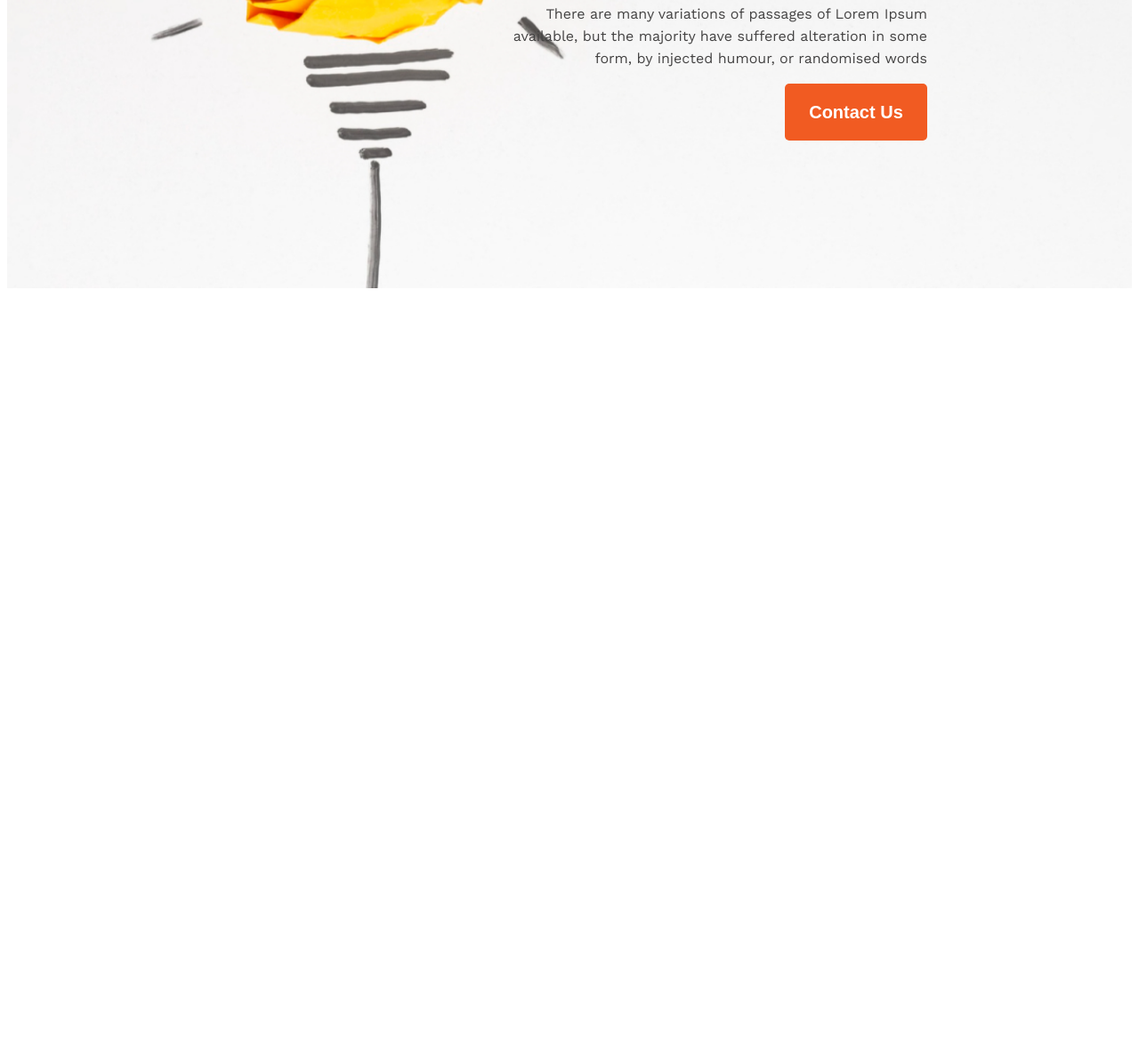
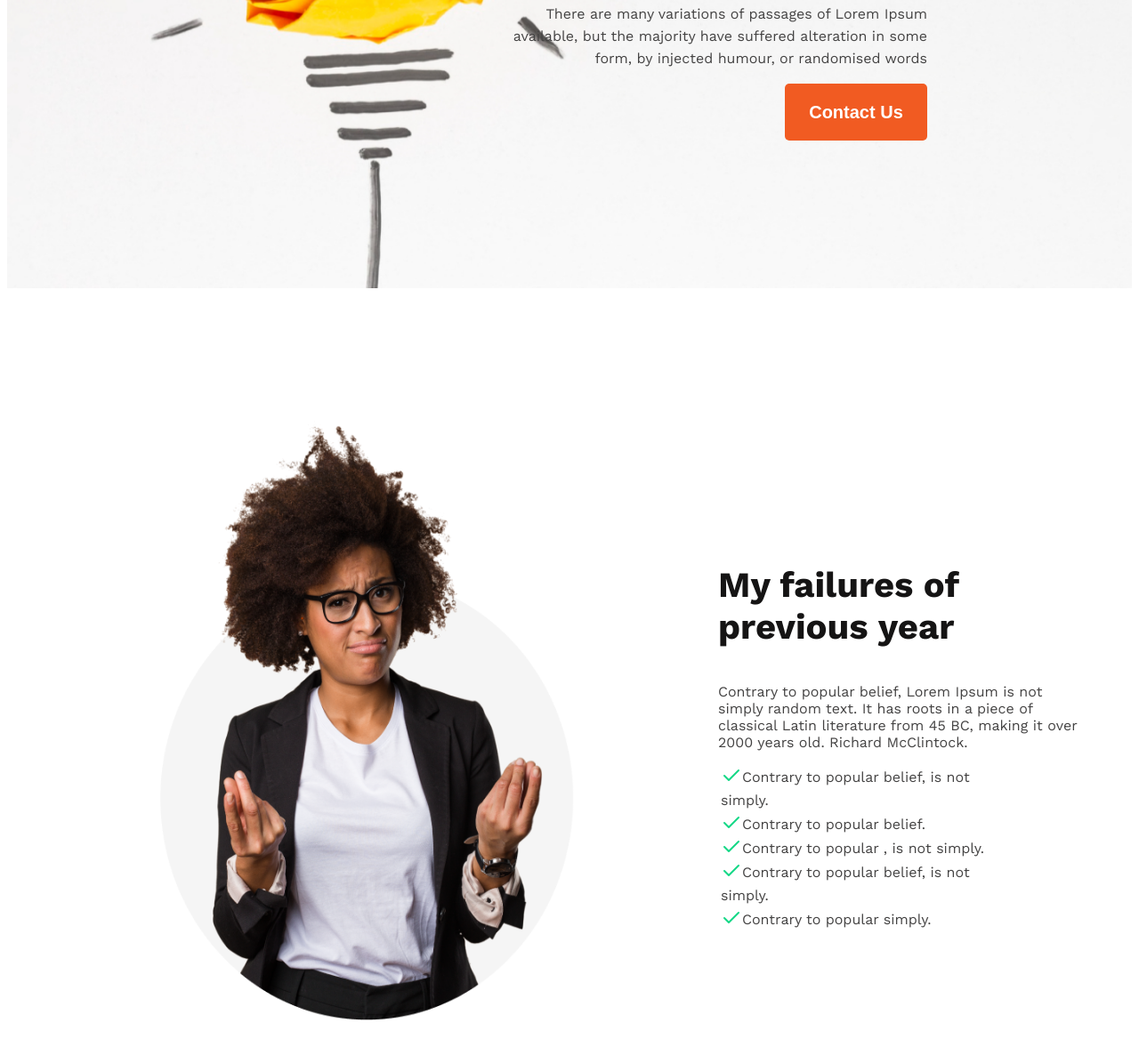
Before and after one commit to najim2004/module-5-task-1, a plain HTML site: page index.html in a window 1280 px wide. Shown: the part 530-1716 px from the top of the page at 89% size. Before the commit the page ends 862 px from the top, so only its background shows below. Drawn offline with nearby package versions, Linux system fonts and the light colour scheme.

Commit message:
My failures of previous year section

```diff
--- a/CSS/style.css
+++ b/CSS/style.css
@@ -1,5 +1,6 @@
 body {
     font-family: 'Work Sans', sans-serif;
+
 }
 
 .button-section {
@@ -36,7 +37,7 @@ header {
 }
 
 .banner-description {
-    color:#444343;
+    color: #444343;
     text-align: right;
     font-size: 16px;
     font-weight: 400;
@@ -44,3 +45,60 @@ header {
     line-height: 25px;
 
 }
+
+/* main style  */
+/* My failures of previous year section */
+main {
+    max-width: 1400px;
+}
+
+.My-failures {
+    display: flex;
+    justify-content: center;
+}
+
+.image {
+    width: 500px;
+    padding-top: 140px;
+    padding-bottom: 130px;
+
+}
+
+.My-failures-are {
+    width: 350px;
+    padding-top: 270px;
+    padding-bottom: 214px;
+    margin-left: 110px;
+}
+
+.My-failures-are>h3 {
+    color: #151414;
+    font-size: 40px;
+    font-weight: 700;
+    width: 288px;
+    padding-left: 37px;
+
+}
+.My-failures-description{
+    text-align: left;
+}
+.My-failures-description p {
+    color: #444343;
+    font-size: 16px;
+    font-weight: 400;
+    width: 416px;
+    padding-left: 37px;
+
+}
+
+.My-failures-description li {
+    color:#444343;
+    font-size: 16px;
+    font-weight: 400;
+    line-height: 26px;
+
+}
+.My-failures-description img{
+    margin-bottom: -5px;
+
+}
--- a/index.html
+++ b/index.html
@@ -9,8 +9,8 @@
 
     <!-- font family -->
     <link rel="preconnect" href="https://fonts.googleapis.com">
-<link rel="preconnect" href="https://fonts.gstatic.com" crossorigin>
-<link href="https://fonts.googleapis.com/css2?family=Work+Sans:wght@400;500;700&display=swap" rel="stylesheet">
+    <link rel="preconnect" href="https://fonts.gstatic.com" crossorigin>
+    <link href="https://fonts.googleapis.com/css2?family=Work+Sans:wght@400;500;700&display=swap" rel="stylesheet">
 </head>
 
 <body>
@@ -18,13 +18,29 @@
         <div class="banner-section">
             <h3 class="banner-title">All Thinks Are Possible If You believe</h3>
 
-            <p class="banner-description">There are many variations of passages of Lorem Ipsum available, but the majority have suffered alteration in some form, by injected humour, or randomised words</p>
+            <p class="banner-description">There are many variations of passages of Lorem Ipsum available, but the
+                majority have suffered alteration in some form, by injected humour, or randomised words</p>
 
             <button class="button-section">Contact Us</button>
         </div>
     </header>
     <main>
-
+        <div class="My-failures">
+            <img class="image" src="images/person.png" alt="">
+            <div class="My-failures-are">
+                <h3 class="My-failures-title">My failures of previous year</h3>
+                <div class="My-failures-description">
+                    <p>Contrary to popular belief, Lorem Ipsum is not simply random text. It has roots in a piece of classical Latin literature from 45 BC, making it over 2000 years old. Richard McClintock.</p>
+                    <ul type="none">
+                        <li><img src="images/icons/check 1.svg" alt="">Contrary to popular belief, is not simply.</li>
+                        <li><img src="images/icons/check 1.svg" alt="">Contrary to popular belief.</li>
+                        <li><img src="images/icons/check 1.svg" alt="">Contrary to popular , is not simply.</li>
+                        <li><img src="images/icons/check 1.svg" alt="">Contrary to popular belief, is not simply.</li>
+                        <li><img src="images/icons/check 1.svg" alt="">Contrary to popular simply.</li>
+                    </ul>
+                </div>
+            </div>
+        </div>
     </main>
     <footer>
 
```
Also changed, not shown: images/icons/check 1.svg (added).
